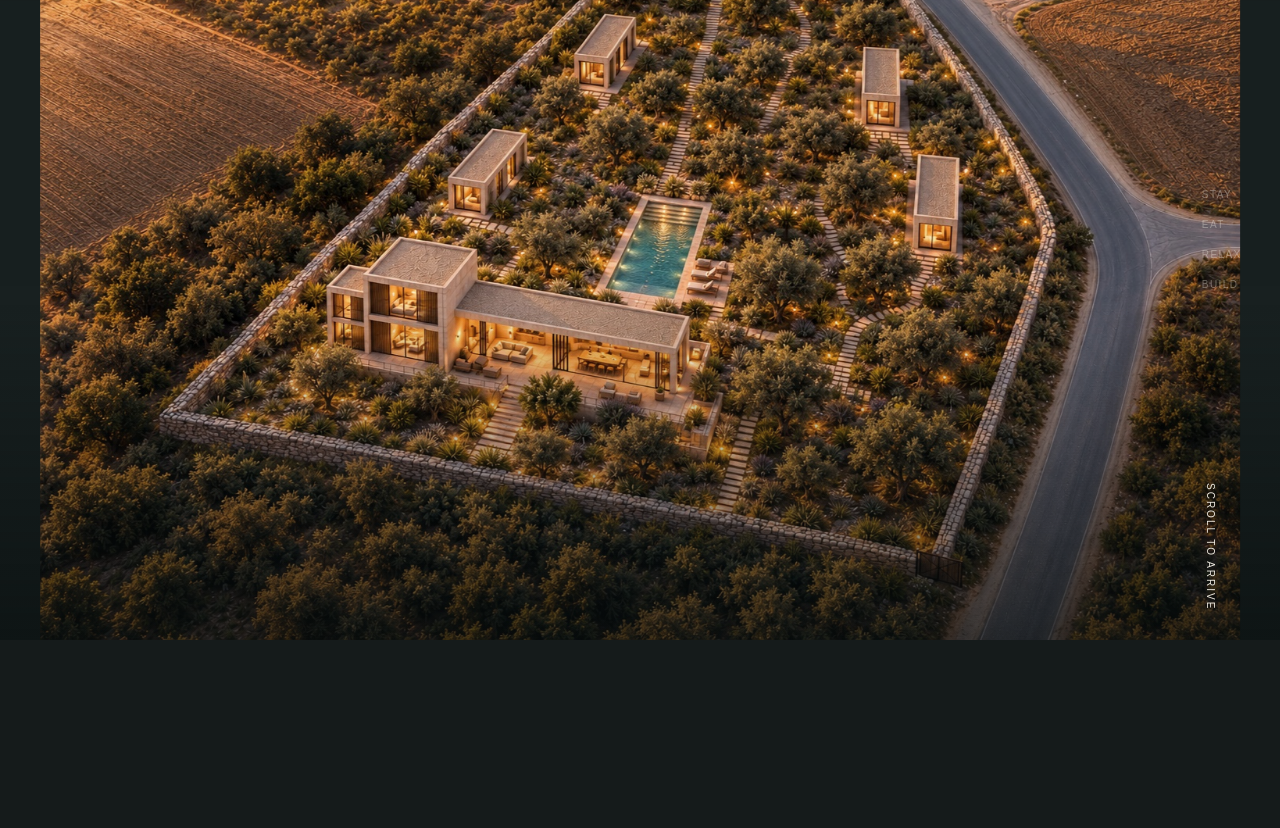
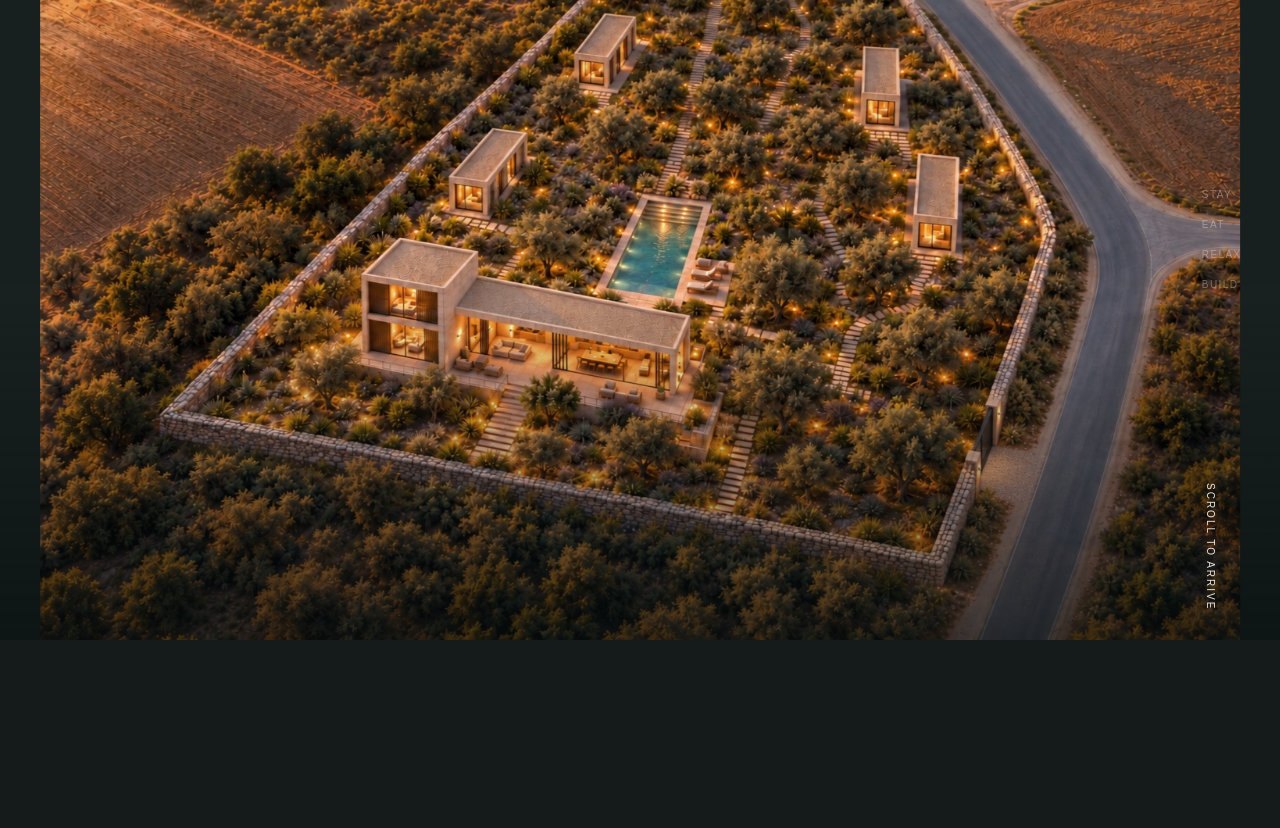
Before and after one commit to ykusakoglu/altera-terra, a website: page preview-final.html in a window 1280 px wide. Shown: the part 160-988 px from the top of the page. Drawn offline with Linux system fonts and the light colour scheme.

Commit message:
Refine opening estate villa massing and roadside entrance

```diff
--- a/preview-final.html
+++ b/preview-final.html
@@ -11,7 +11,7 @@
 <body>
 <img class="logo" src="/assets/terra/brand/terra-wordmark-white.png" alt="Altera Terra"><div class="location">Opening Summer 2027 · Çeşme</div>
 <nav class="rail" aria-label="Chapter navigation"><a href="#stay">Stay</a><a href="#eat">Eat</a><a href="#relax">Relax</a><a href="#make">Build</a></nav>
-<main><section class="arrival"><div class="stage"><img class="estate" src="/assets/terra/images/terra-estate-wide-v2.jpg" alt="The whole Altera Terra estate: glass-fronted villa, perpendicular pool, four guest houses and greenhouse atelier" fetchpriority="high"><div class="late">A new home for<br>everything we love.</div><div class="cue">Scroll to arrive</div></div></section>
+<main><section class="arrival"><div class="stage"><img class="estate" src="/assets/terra/images/terra-estate-wide-v3.jpg" alt="The whole Altera Terra estate: glass-fronted villa, perpendicular pool, four guest houses and greenhouse atelier" fetchpriority="high"><div class="late">A new home for<br>everything we love.</div><div class="cue">Scroll to arrive</div></div></section>
 <section class="chapters">
 <article class="scene" id="stay"><div class="index">Stay</div><div><h2>Stay a little<br><em>longer.</em></h2><p>Quiet guest houses. Slow mornings. Space to settle into the rhythm of the place.</p><img src="/assets/terra/images/stay-detail.png" alt="A quiet Altera Terra guest house" loading="lazy"></div></article>
 <article class="scene" id="eat"><div class="index">Eat</div><div><h2>There’s a place<br><em>at our table.</em></h2><p>An open kitchen, a good fire and food worth lingering over.</p><img src="/assets/terra/images/eat-chefs-table-final.jpg" alt="The Altera Terra kitchen and table" loading="lazy"></div></article>
```
Also changed, not shown: public/assets/terra/images/terra-estate-wide-v3.jpg (added).
